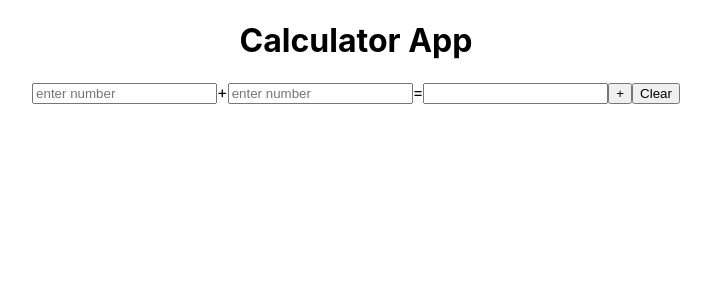
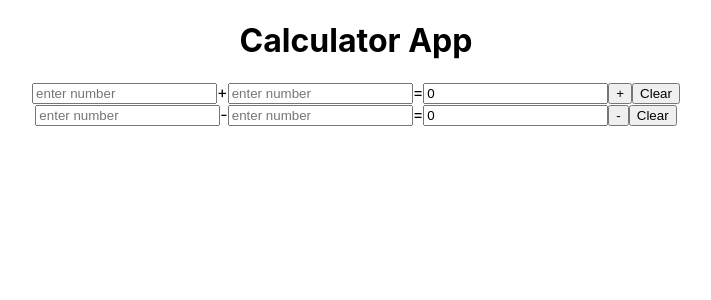
Before and after one commit to DEsp04/calculator_app, a React (Create React App) app: page / in a window 1280 px wide. Shown: the top 300 px of the page, without its empty margins (284-995 px from the left). Built offline with nearby package versions, Linux system fonts and the light colour scheme.

Commit message:
added the substraction component

```diff
--- a/src/components/Addition.js
+++ b/src/components/Addition.js
@@ -3,7 +3,7 @@ import React, { useState, useEffect } from "react";
 
 function Addition() {
   const [sum, setSum] = useState(0);
-  const [clear, setClear] = useState(false);
+
 
 
 
@@ -28,20 +28,16 @@ function Addition() {
   function clearInput(e) {
     e.preventDefault();
 
-    document.querySelector("form").reset();
-    setClear(true);
+    document.querySelector("#num1").value = "";
+    document.querySelector("#num2").value = "";
+
     setSum(0);
   }
 
   useEffect(() => {
-    document.querySelector('#result').value = "";
+    document.querySelector('#result').value = "0";
   }, [])
 
-  useEffect(() => {
-    if (clear) {
-      document.querySelector('#result').value = "";
-    }
-  })
 
 
 
--- a/src/components/Calculator.js
+++ b/src/components/Calculator.js
@@ -1,5 +1,5 @@
-import React, { useEffect, useState } from 'react';
 import Addition from "./Addition";
+import Substraction from "./Substraction";
 
 
 
@@ -13,7 +13,7 @@ function Calculator() {
     <form>
 
       <Addition />
-
+      <Substraction />
     </form>
   );
 }
--- a/src/components/Substraction.js
+++ b/src/components/Substraction.js
@@ -0,0 +1,54 @@
+import React, { useState, useEffect } from "react";
+
+
+
+function Substraction() {
+
+  const [substraction, setSubstraction] = useState(0);
+
+
+  function substractNum(e) {
+    e.preventDefault();
+
+    let num3 = document.querySelector("#num3").value;
+    let num4 = document.querySelector("#num4").value;
+
+    console.log(num3, num4)
+
+    if (num3 === "" || num4 === "") {
+      return;
+    }
+
+    let subtracting = parseInt(num3) - parseInt(num4);
+    setSubstraction(subtracting);
+
+  }
+
+  function clearInput(e) {
+    e.preventDefault();
+
+    document.querySelector("#num3").value = "";
+    document.querySelector("#num4").value = "";
+
+    setSubstraction(0);
+  }
+
+  useEffect(() => {
+    document.querySelector('#result2').value = "0";
+  }, [])
+
+
+  return (
+    <div>
+      <input type="text" id="num3" placeholder="enter number" />
+      <span>-</span>
+      <input type="text" id="num4" placeholder="enter number" />
+      <span>=</span>
+      <input type="text" id="result2" readOnly value={substraction} />
+      <button onClick={(e) => substractNum(e)}>-</button>
+      <button onClick={(e) => clearInput(e)}>Clear</button>
+    </div>
+  )
+}
+
+export default Substraction;
```
Also changed, not shown: 1 other file (tests, documents, lock files or other folders).
